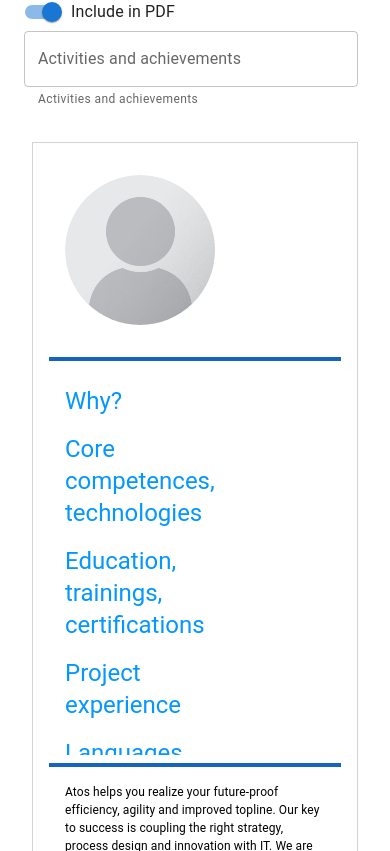
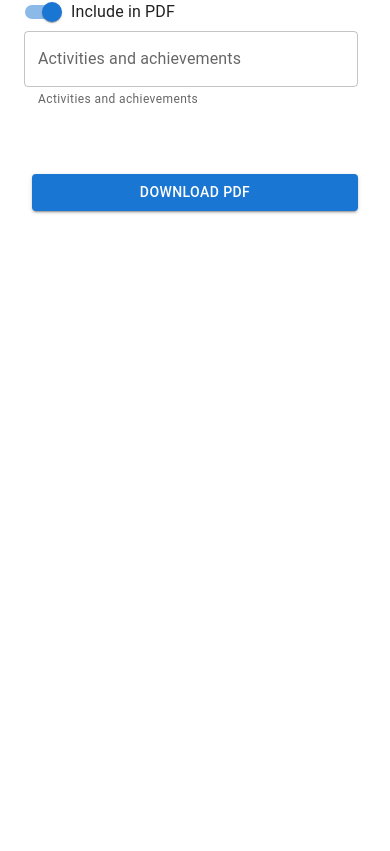
Before and after one commit to PL-WAW-ARAA-CVGENERATE/cv-one-page-generator, a React (Create React App) app: page / in a window 390 px wide. Shown: the part 1553-2404 px from the top of the page. After the commit the page ends 1844 px from the top, so only its background shows below. Built offline with nearby package versions, Linux system fonts and the light colour scheme.

Commit message:
hide preview in mobile

```diff
--- a/src/components/RenderedForm.tsx
+++ b/src/components/RenderedForm.tsx
@@ -94,7 +94,7 @@ const RenderedForm = ({ state, croppedArea, image }: any) => {
 					boxShadow: "none",
 					color: "black",
 					height: "800px",
-					display: "flex",
+					display: { xs: "none", sm: "flex" },
 					flexDirection: "column",
 					justifyContent: "space-between",
 					padding: 2,
```
